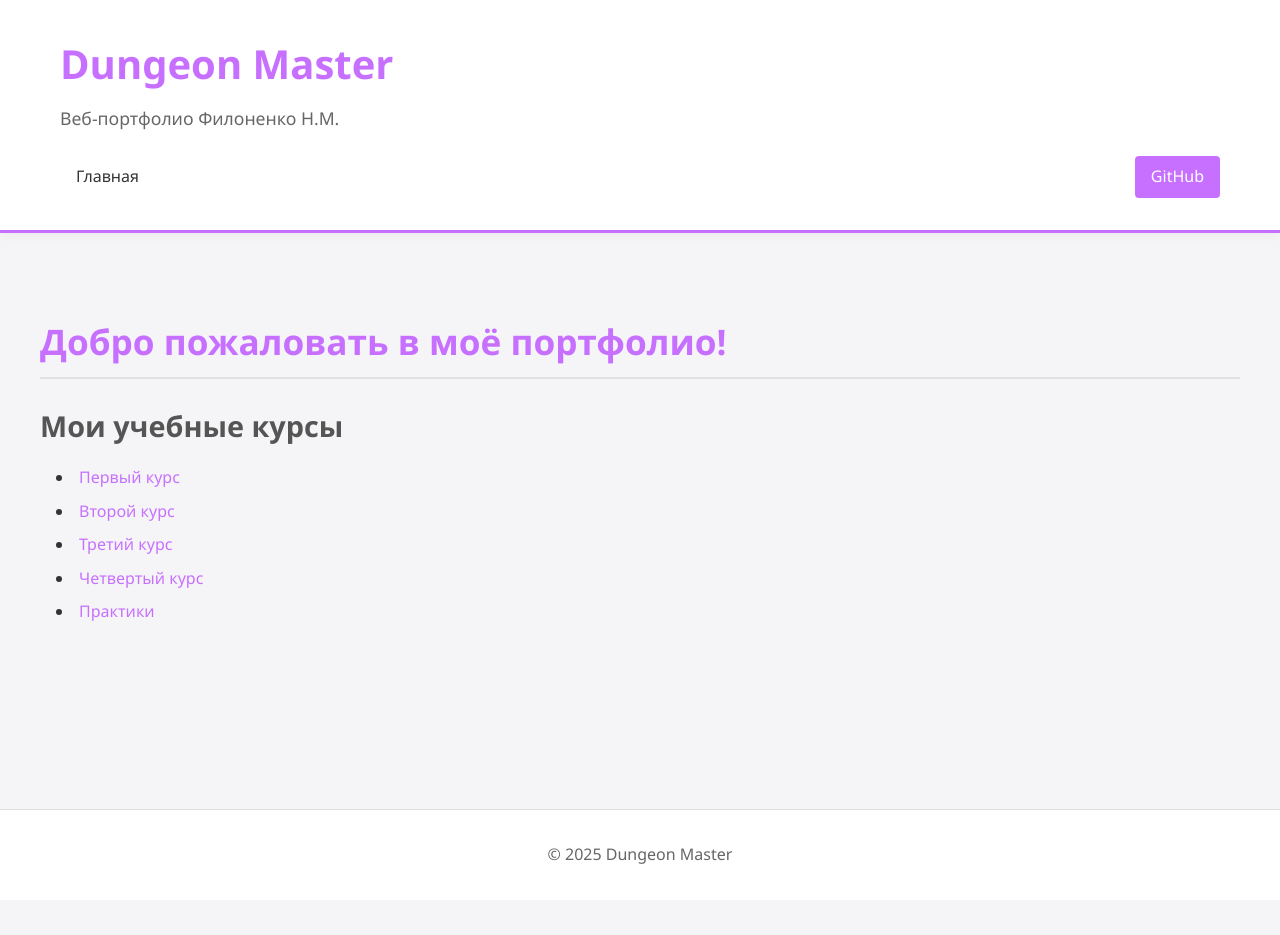
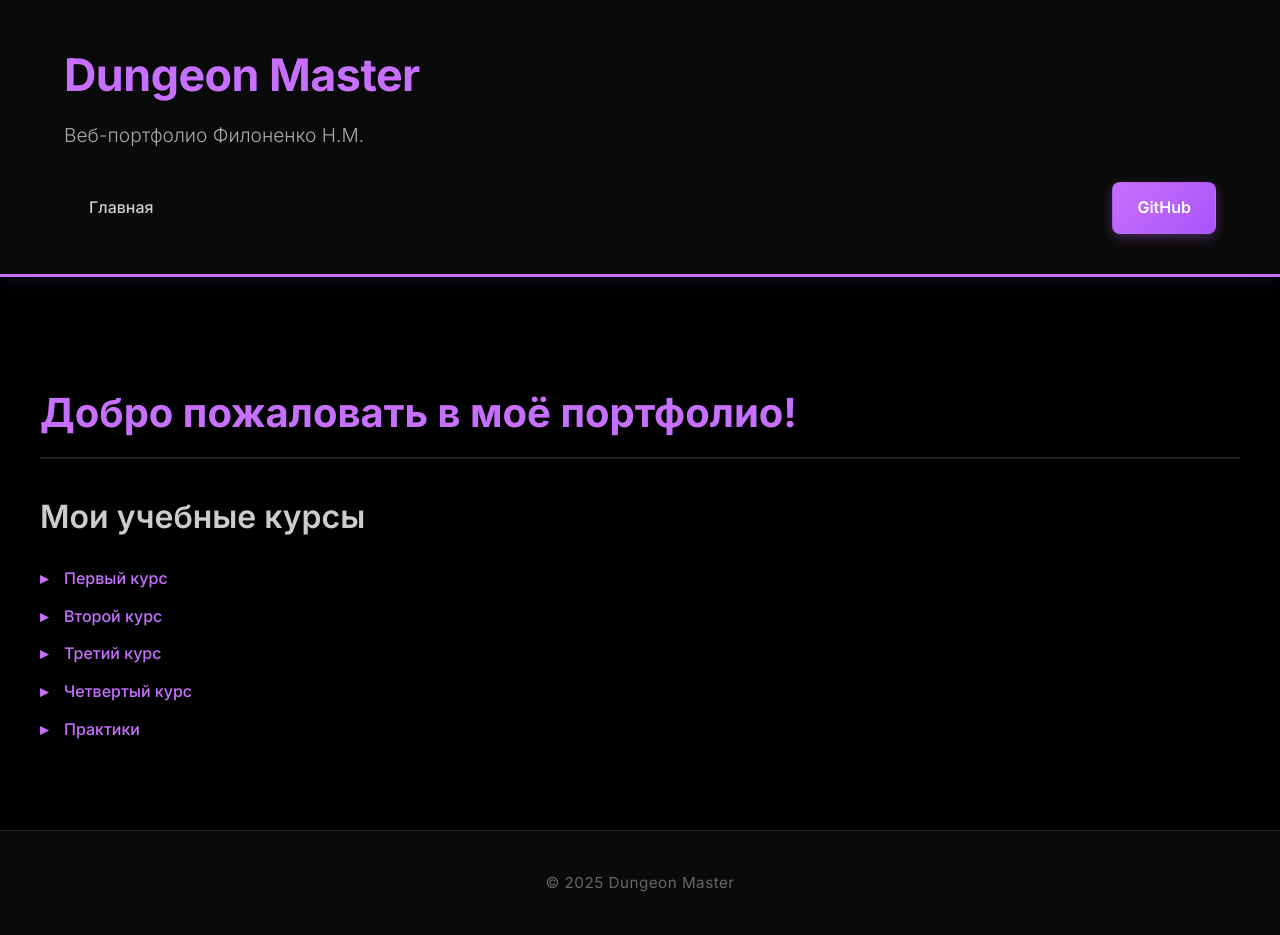
Before and after one commit to JunHerz/JunHerz.github.io, a Jekyll site: the page built from index.md, in a window 1280 px wide. Built offline with Jekyll 4.4.1, drawn with Linux system fonts in a browser that asks for light colours; our own code applies the rules of GitHub Pages for plain Markdown files; before the commit the page ends 900 px from its top, so only the background shows below that.

Commit message:
Update main.css

```diff
--- a/assets/css/main.css
+++ b/assets/css/main.css
@@ -1,3 +1,6 @@
+/* ===== ИМПОРТ ШРИФТА ===== */
+@import url('https://fonts.googleapis.com/css2?family=Inter:wght@300;400;500;600;700&display=swap');
+
 /* ===== БАЗОВЫЕ СТИЛИ ===== */
 * {
     margin: 0;
@@ -6,128 +9,163 @@
 }
 
 body {
-    font-family: 'Segoe UI', Tahoma, Geneva, Verdana, sans-serif;
+    font-family: 'Inter', -apple-system, BlinkMacSystemFont, 'Segoe UI', sans-serif;
     line-height: 1.6;
-    background-color: #f5f5f7; /* Светло-серый фон */
-    color: #333333;
+    background-color: #000000; /* ЧЁРНЫЙ ФОН */
+    color: #e0e0e0; /* Светло-серый текст */
     min-height: 100vh;
     display: flex;
     flex-direction: column;
+    font-weight: 400;
 }
 
 .container {
     width: 100%;
     max-width: 1200px;
     margin: 0 auto;
-    padding: 0 20px;
+    padding: 0 24px;
 }
 
 /* ===== ШАПКА ===== */
 .site-header {
-    background-color: #ffffff;
-    border-bottom: 3px solid #c770ff; /* Фиолетовая линия */
-    padding: 2rem 0;
-    box-shadow: 0 2px 10px rgba(0,0,0,0.05);
+    background-color: #0a0a0a; /* Тёмно-чёрный */
+    border-bottom: 3px solid #c770ff;
+    padding: 2.5rem 0;
+    box-shadow: 0 4px 20px rgba(199, 112, 255, 0.1);
 }
 
 .site-title {
-    font-size: 2.5rem;
+    font-size: 2.8rem;
     margin-bottom: 0.5rem;
+    font-weight: 700;
+    letter-spacing: -0.5px;
 }
 
 .site-title a {
-    color: #c770ff; /* Фиолетовый акцент */
+    color: #c770ff;
     text-decoration: none;
+    transition: color 0.2s;
 }
 
 .site-title a:hover {
-    color: #a855f7;
+    color: #ffffff;
 }
 
 .site-description {
-    color: #666666;
-    font-size: 1.1rem;
-    margin-bottom: 1.5rem;
+    color: #aaaaaa;
+    font-size: 1.2rem;
+    margin-bottom: 2rem;
+    font-weight: 300;
 }
 
 .main-nav {
     display: flex;
-    gap: 1.5rem;
+    gap: 2rem;
     align-items: center;
 }
 
 .nav-link {
-    color: #333333;
+    color: #cccccc;
     text-decoration: none;
     font-weight: 500;
-    padding: 0.5rem 1rem;
-    border-radius: 4px;
-    transition: all 0.2s;
+    padding: 0.75rem 1.5rem;
+    border-radius: 8px;
+    transition: all 0.25s;
+    border: 1.5px solid transparent;
 }
 
 .nav-link:hover {
-    background-color: #f0f0f0;
+    background-color: rgba(199, 112, 255, 0.1);
     color: #c770ff;
+    border-color: #c770ff;
 }
 
 .btn-github {
-    background-color: #c770ff;
+    background: linear-gradient(135deg, #c770ff, #a855f7);
     color: white !important;
     margin-left: auto;
+    font-weight: 600;
+    box-shadow: 0 4px 12px rgba(199, 112, 255, 0.3);
 }
 
 .btn-github:hover {
-    background-color: #a855f7;
+    background: linear-gradient(135deg, #a855f7, #8b3fd6);
+    transform: translateY(-2px);
+    box-shadow: 0 6px 16px rgba(199, 112, 255, 0.4);
 }
 
 /* ===== ОСНОВНОЙ КОНТЕНТ ===== */
 .main-content {
     flex-grow: 1;
-    padding: 3rem 0;
+    padding: 4rem 0;
 }
 
-/* Стили для контента Markdown */
 .main-content h1 {
     color: #c770ff;
-    font-size: 2.2rem;
-    margin: 2rem 0 1rem;
-    border-bottom: 2px solid #e0e0e0;
-    padding-bottom: 0.5rem;
+    font-size: 2.5rem;
+    margin: 2.5rem 0 1.5rem;
+    padding-bottom: 0.75rem;
+    border-bottom: 2px solid #222222;
+    font-weight: 700;
 }
 
 .main-content h2 {
-    color: #555555;
-    font-size: 1.8rem;
+    color: #cccccc;
+    font-size: 2rem;
+    margin: 2rem 0 1.25rem;
+    font-weight: 600;
+}
+
+.main-content h3 {
+    color: #aaaaaa;
+    font-size: 1.5rem;
     margin: 1.5rem 0 1rem;
+    font-weight: 500;
 }
 
 .main-content ul {
-    list-style-position: inside;
-    margin: 1rem 0;
+    list-style: none;
+    margin: 1.5rem 0;
 }
 
 .main-content li {
-    margin: 0.5rem 0;
-    padding-left: 1rem;
+    margin: 0.75rem 0;
+    padding-left: 1.5rem;
+    position: relative;
+}
+
+.main-content li::before {
+    content: "▸";
+    color: #c770ff;
+    position: absolute;
+    left: 0;
+    font-weight: bold;
 }
 
 .main-content a {
     color: #c770ff;
     text-decoration: none;
     font-weight: 500;
+    border-bottom: 1px solid transparent;
+    transition: all 0.2s;
 }
 
 .main-content a:hover {
-    text-decoration: underline;
-    color: #a855f7;
+    color: #ffffff;
+    border-bottom-color: #c770ff;
 }
 
 /* ===== ПОДВАЛ ===== */
 .site-footer {
-    background-color: #ffffff;
-    border-top: 1px solid #e0e0e0;
-    padding: 2rem 0;
+    background-color: #0a0a0a;
+    border-top: 1px solid #222222;
+    padding: 2.5rem 0;
     margin-top: auto;
     text-align: center;
     color: #666666;
 }
+
+.site-footer p {
+    font-size: 0.95rem;
+    letter-spacing: 0.5px;
+}
```
